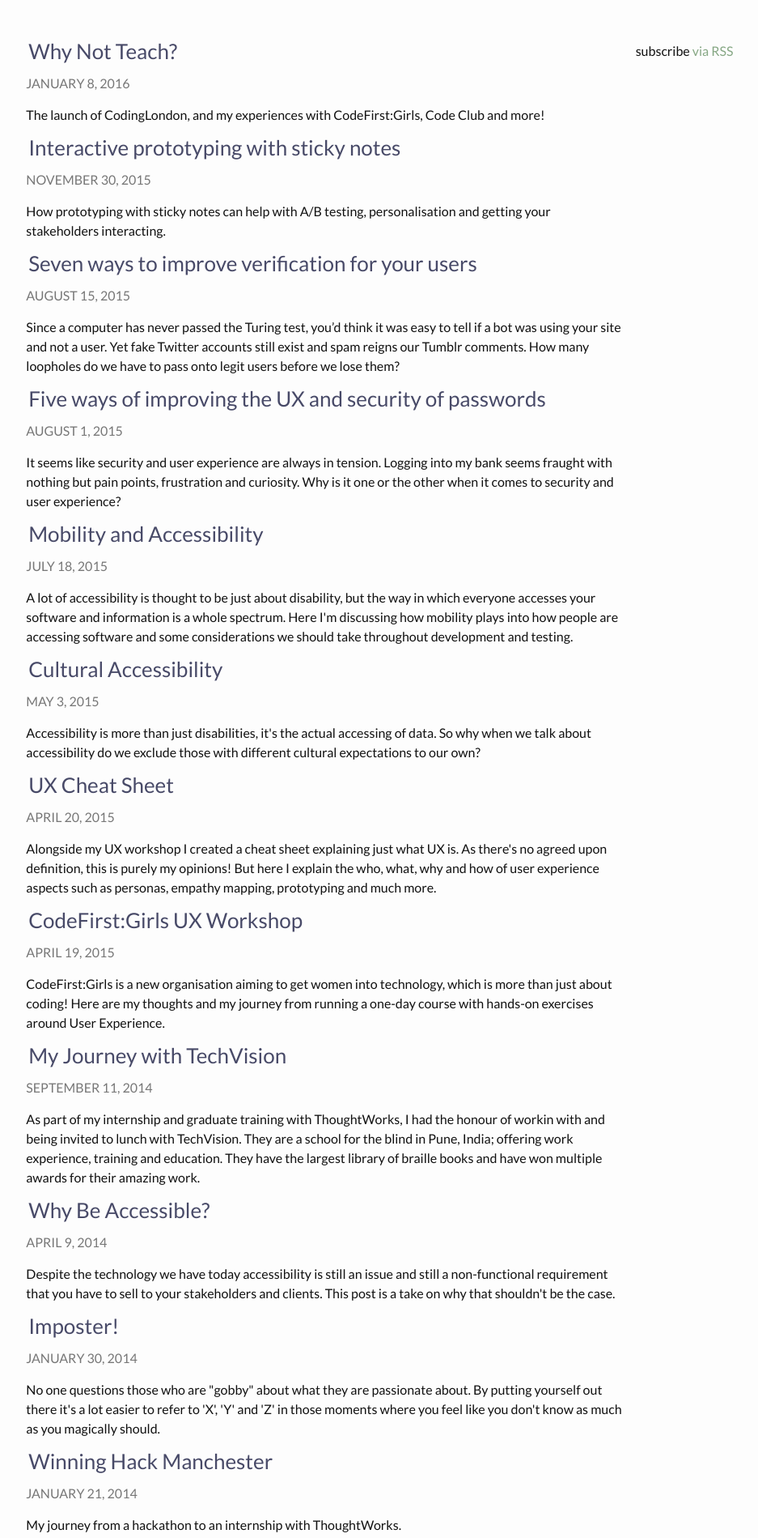
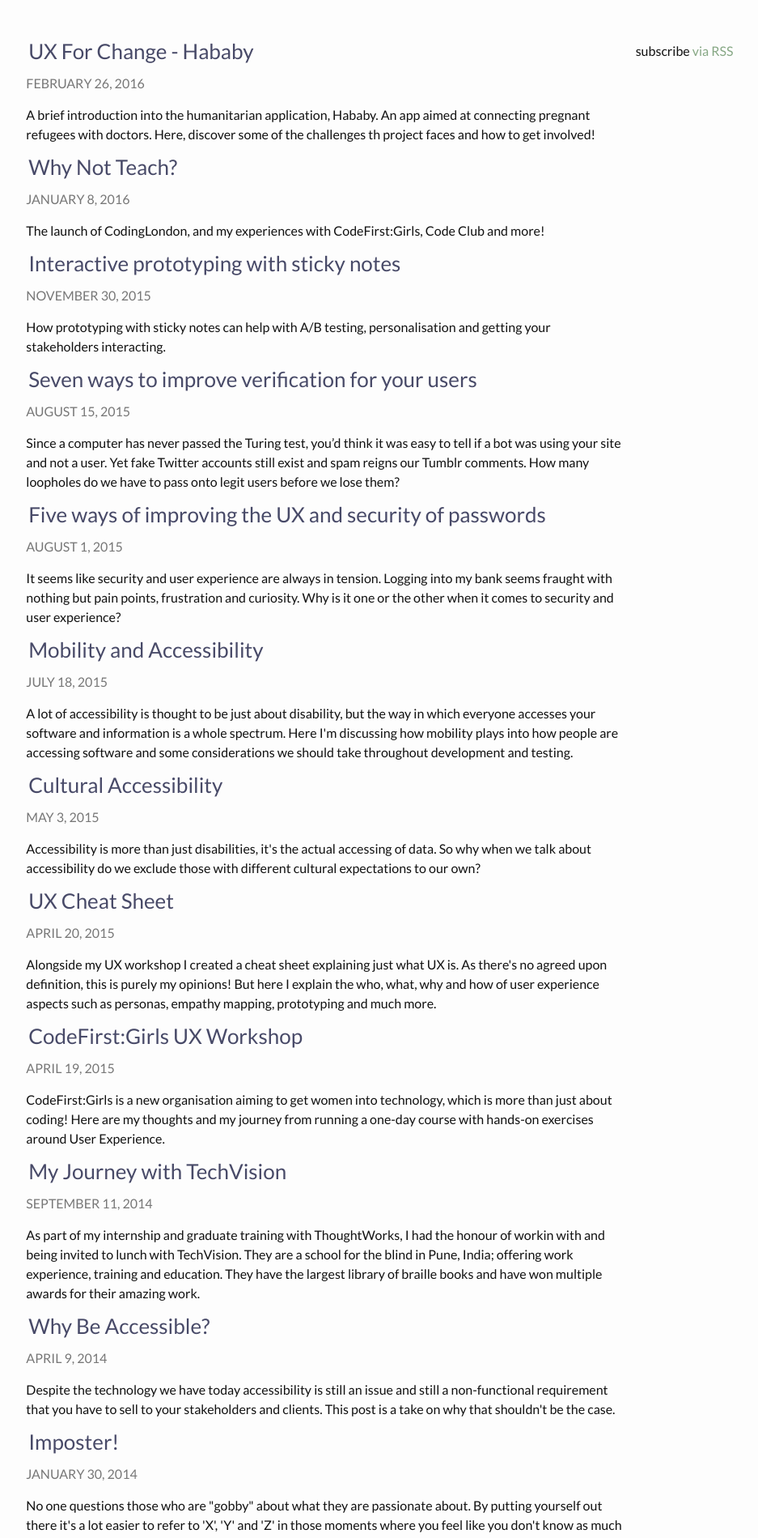
Before and after one commit to EChesters/echesters.github.io, a Jekyll site: the page built from index.html, in a window 1280 px wide. Shown: the part 500-2399 px from the top of the page at 81% size, without its empty margins (246-1183 px from the left). Built offline with Jekyll 4.4.1, drawn with Linux system fonts in a browser that asks for light colours; nearby versions of some CDN libraries; some of the changed lines change nothing that is shown.

Commit message:
Added hababy post

```diff
--- /dev/null
+++ b/_posts/2016-02-26-ux-for-change-hababy.md
@@ -0,0 +1,59 @@
+---
+layout: post
+title: UX For Change - Hababy
+description: A brief introduction into the humanitarian application, Hababy. An app aimed at connecting pregnant refugees with doctors. Here, discover some of the challenges th project faces and how to get involved!
+---
+## What is the Hababy App?
+Hababy is a play on words between the Arabic word for “sweetheart” and the English word “baby”. The project aims to build an app for pregnant refugees fleeing to countries. Countries where they have no contacts, limited language skills and no access to medical help.
+
+The idea, born from a hackathon created the group [EmpowerHack]. The group uses technology to empower women on a global scale, connecting refugees to doctors, or providing a platform where they can share their stories anonymously.
+
+## What challenges are we facing?
+
+### Cultral Challenges
+There’s no doubt that cultures can differ on a huge scale. When your knowledge is quite limited on a country in war, the differences suddenly feel amplified. The crisis is on a huge scale and trying to cater for the majority and then prioritise is a whole other challenge. What education have they had? Which technologies do they have access to? Does this mean they are tech savvy? We've heard that pregnancy is quite common among refugees for many reasons, does this mean it’s still taboo? Does this mean confidentiality when sharing the app is crucial?
+
+> “Despite up to 80% of world’s refugees being women and children, the problems faced by them are never at the forefront. EmpowerHack was born to change just that by taking collaborative design to scale. Female refugees are among the most vulnerable, facing sexual violence, coercion, forced and early marriage, social isolation, and a lack of access to gender-specific health care and education.”
+
+### Cross-Cultural Challenges
+The first hand experience I had of the cultural changes we were facing were when personas came up. As soon as we sat around the table it went a little bit like this:
+
+> “Ok so the answer is aimed at pregnant refugees so our persona is going to be a woman”
+
+> “So let’s name her Sima, she is 19 years old and obviously pregnant”
+
+**Then came the question of her marital status.**
+
+> "No, she can't be married at 19!"
+
+People then quickly said absolutely not because she was nineteen and too young. Then someone asked how else could she be pregnant. The other answer which we knew was a likely possibility was worse. It became apparent that our own taboos were being taken into consideration when designing for another culture. Suddenly idea of this refugee the whole backstory was being romanticised. The answers that soon came after meant she was middle class, well educated and could read English.
+
+It's hard to design for a completely different culture and to realise your own bias is playing too much of a part.
+
+### UX Challenges
+How do you create an app empathising with people when you so desperately want to sympathise with them? I have no genuine first hand knowledge of refugees. My assumption is that they’re far more concerned with things bigger than an application; even if the aim is to help them.
+
+As with other professions where dealing with emotions, you need to self protect a little bit. Working full time and volunteering on many projects is tiring, even when it’s worth it. Working on an emotional project as well is more mentally draining and learning to switch off is just as important as switching on. The one thing I don’t like about the acronym is that “user” is impersonal. This is echoed when we Google for a persona image and stick in a random stock photo that we have no emotional attachment to. The right balance is definitely a working progress. We need to build more than enough empathy with refugees and develop a thick enough skin to be able to carry on the project.
+
+The second issue is that this project is volunteering based, and it’s one which desperately needs to be done properly. Of course, as UX-ers we know that comes from speaking to users. My fear is that our users have much bigger things to worry about than speaking to 'privileged' people about an app they “promise” will help them. We’re dealing with a whole new level of empathy, trust building and emotional needs.
+
+One amazing way we are overcoming this problem is by having people on the ground to do hands on research. People who work and volunteer more of their time with the doctors and volunteers.
+
+## What does the project need help with
+The Hababy project is still in the early stages with making great progress with the number of dedicated volunteers. What the project needs is outreach. We have an amazing story to share and this project can’t go ahead without people. The project really does highlight a range of issues, from women’s issues to pregnancy, medical and the refugee crisis.
+
+We want to share stories from refugees, really highlighting their journeys, and the humanitarian crisis that it is. Unfortunately most media limits the story they portray depending on how they think the public is swaying. The refugee crisis is not black and white, and neither are their stories. Our project really aims to show the work that needs to be done from a lower level hands on approach.
+
+Hababy also needs volunteers! Whether be that in user experience, public relations or development. There are more than a few challenges to overcome and not ones we can combat alone. Every issue we face is nowhere near a reflection of what our users are facing. Every step we take to help them will be worth it.
+
+#### Get in Touch
+If you're interested in getting involved or would love to know more, [tweet us at @Hababyapp]!
+
+<div class="images">
+	<img class="rounded two left" src="/images/posts/hababy/hababy-1.jpg" alt="The persona profile we created for a refugee user for the Hababy app">
+	<img class="rounded two right" src="/images/posts/hababy/hababy-2.jpg" alt="Hera Hussain speaking at the UX For Change event about EmpowerHack">
+</div>
+
+
+[EmpowerHack]:http://empowerhack.io/
+[tweet us at @Hababyapp]:https://twitter.com/Hababyapp
--- /dev/null
+++ b/_sass/_text.scss
@@ -0,0 +1,3 @@
+strong {
+	font-weight: 700;
+}
--- a/css/main.scss
+++ b/css/main.scss
@@ -61,6 +61,7 @@
         "banner",
         "posts",
         "images",
+        "text",
         "about",
         "portfolio",
         "footer"
```
Also changed, not shown: images/posts/hababy/hababy-1.jpg (added), images/posts/hababy/hababy-2.jpg (added).
